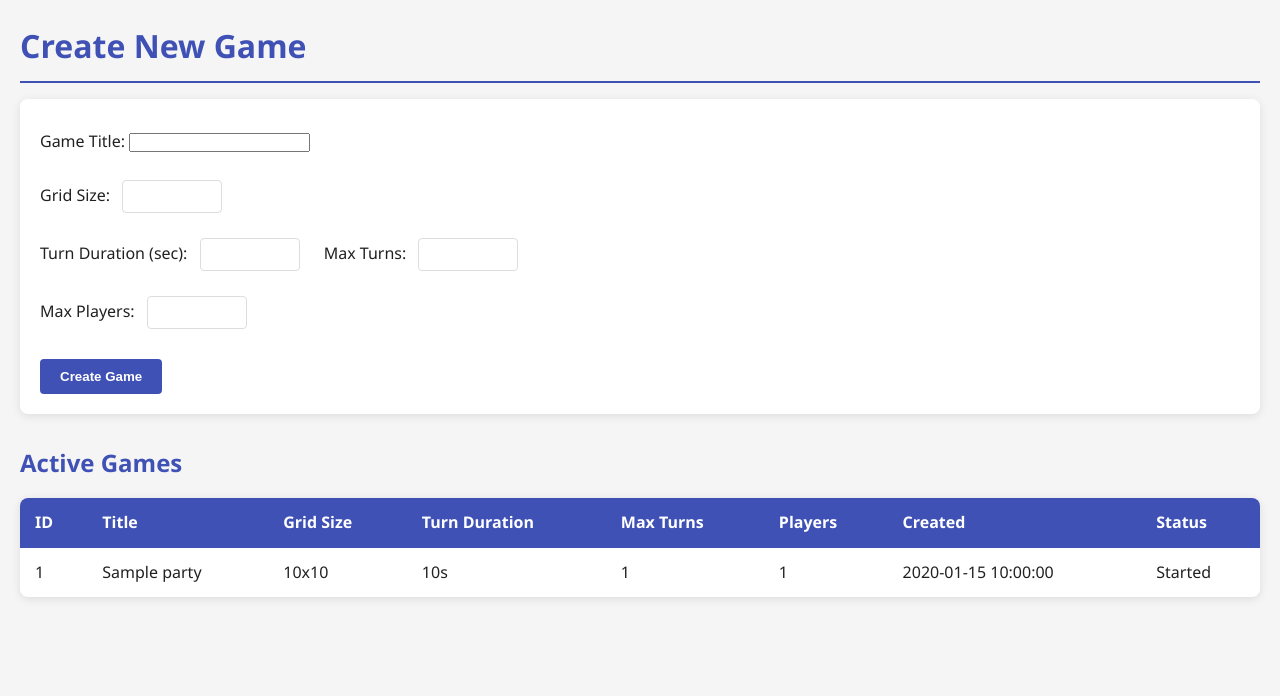
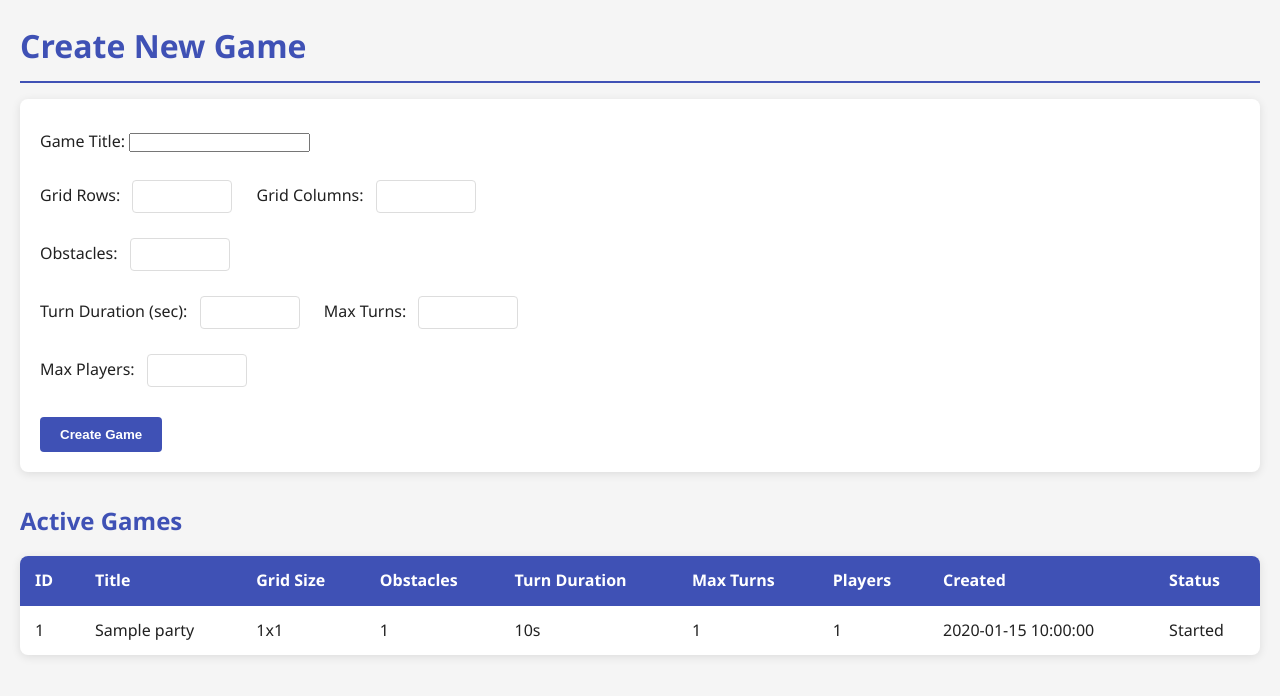
Before and after one commit to Dr4c0niX/wolf-admin-engine, a Flask app: page /admin in a window 1280 px wide. Shown: the top 696 px of the page. Run offline with Flask 3, Linux system fonts and the light colour scheme; tables that the repository leaves empty hold one stand-in row (values such as "Sample post").

Commit message:
fix to match sql changes

```diff
--- a/app.py
+++ b/app.py
@@ -19,7 +19,9 @@ class Party(db.Model):
 
     id_party = db.Column(db.Integer, primary_key=True, name='id_party')
     title_party = db.Column(db.String(100), name='title_party', nullable=False)
-    grid_size = db.Column(db.Integer, name='grid_size', nullable=False, default=10)
+    grid_rows = db.Column(db.Integer, name='grid_rows', nullable=False, default=10)  # Modifié
+    grid_cols = db.Column(db.Integer, name='grid_cols', nullable=False, default=10)  # Modifié
+    obstacles_count = db.Column(db.Integer, name='obstacles_count', nullable=False, default=0)  # Ajouté
     max_players = db.Column(db.Integer, name='max_players', nullable=False, default=8)
     max_turns = db.Column(db.Integer, name='max_turns', nullable=False, default=30)
     turn_duration = db.Column(db.Integer, name='turn_duration', nullable=False, default=60)
@@ -65,7 +67,9 @@ def admin_dashboard():
 def create_party():
     new_party = Party(
         title_party=request.form['title_party'],
-        grid_size=int(request.form['grid_size']),
+        grid_rows=int(request.form['grid_rows']),  # Modifié
+        grid_cols=int(request.form['grid_cols']),  # Modifié
+        obstacles_count=int(request.form['obstacles_count']),  # Ajouté
         turn_duration=int(request.form['turn_duration']),
         max_turns=int(request.form['max_turns']),
         max_players=int(request.form['max_players'])
@@ -78,7 +82,9 @@ def create_party():
     party_data = {
         "id_party": new_party.id_party,
         "title_party": new_party.title_party,
-        "grid_size": new_party.grid_size,
+        "grid_rows": new_party.grid_rows,  # Modifié
+        "grid_cols": new_party.grid_cols,  # Modifié
+        "obstacles_count": new_party.obstacles_count,  # Ajouté
         "max_players": new_party.max_players,
         "max_turns": new_party.max_turns,
         "turn_duration": new_party.turn_duration
--- a/templates/admin.html
+++ b/templates/admin.html
@@ -10,7 +10,9 @@
     <h1>Create New Game</h1>
     <form method="POST" action="/create_party">
         <label>Game Title: <input type="text" name="title_party" required></label><br>
-        <label>Grid Size: <input type="number" name="grid_size" min="5" required></label><br>
+        <label>Grid Rows: <input type="number" name="grid_rows" min="5" required></label>
+        <label>Grid Columns: <input type="number" name="grid_cols" min="5" required></label><br>
+        <label>Obstacles: <input type="number" name="obstacles_count" min="0" required></label><br>
         <label>Turn Duration (sec): <input type="number" name="turn_duration" min="30" required></label>
         <label>Max Turns: <input type="number" name="max_turns" min="1" required></label><br>
         <label>Max Players: <input type="number" name="max_players" min="2" required></label><br>
@@ -23,6 +25,7 @@
             <th>ID</th>
             <th>Title</th>
             <th>Grid Size</th>
+            <th>Obstacles</th>
             <th>Turn Duration</th>
             <th>Max Turns</th>
             <th>Players</th>
@@ -33,7 +36,8 @@
         <tr>
             <td>{{ party.id_party }}</td>
             <td>{{ party.title_party }}</td>
-            <td>{{ party.grid_size }}x{{ party.grid_size }}</td>
+            <td>{{ party.grid_rows }}x{{ party.grid_cols }}</td>
+            <td>{{ party.obstacles_count }}</td>
             <td>{{ party.turn_duration }}s</td>
             <td>{{ party.max_turns }}</td>
             <td>{{ party.max_players }}</td>
```
